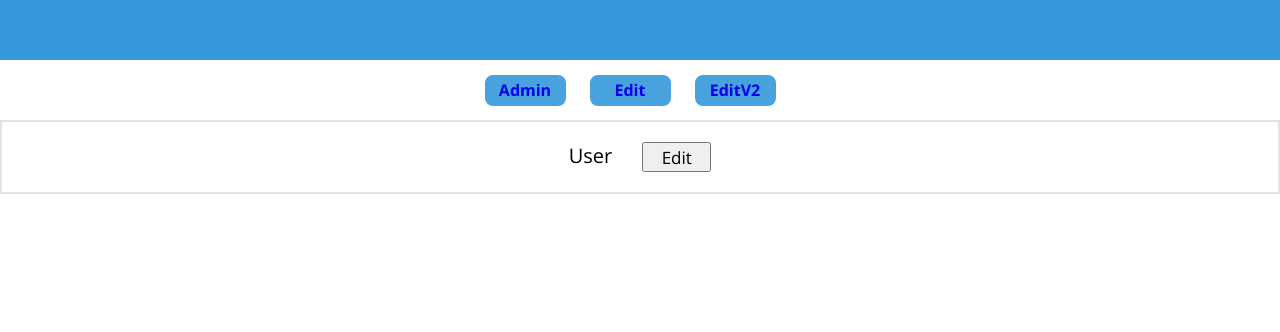
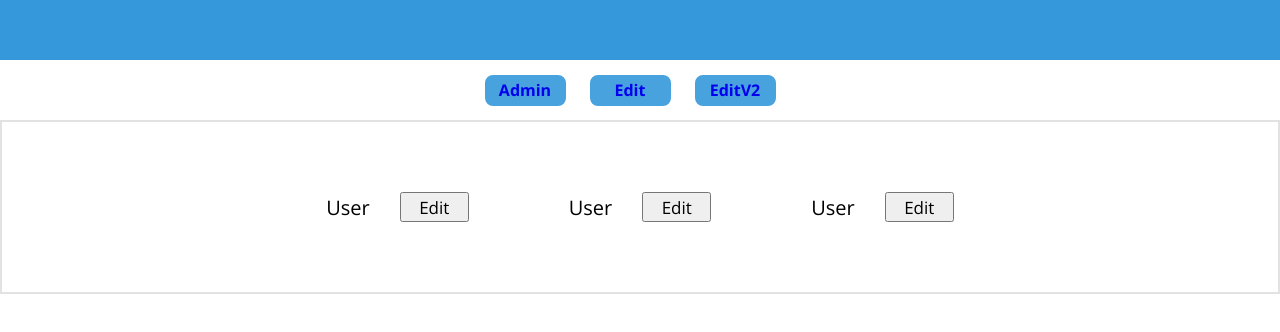
Before and after one commit to Turan141/login-form, a React (Create React App) app: page /editv2 in a window 1280 px wide. Shown: the part 140-472 px from the top of the page. Built offline with nearby package versions, Linux system fonts and the light colour scheme.

Commit message:
editV2 added

```diff
--- a/src/App.scss
+++ b/src/App.scss
@@ -327,7 +327,6 @@ border-radius: 7px;
   margin: 50px;
   list-style: none;
   flex-wrap: wrap;
-
 }
 .userLi{;
   flex-wrap: wrap;
@@ -345,7 +344,6 @@ border-radius: 7px;
   }
   button{
     transition: 0.5s ease;
-    border: none;
     padding: 10px;
     width: 40%;
     cursor: pointer;
--- a/src/EditV2.jsx
+++ b/src/EditV2.jsx
@@ -1,56 +1,47 @@
 import React, { useState, useRef } from 'react'
 
 
-const Content = ({ changeFn, textContent }) => {
+const Section = ({ setInput, userList }) => {
   return(
     <>
-      <div>{textContent}</div>
-      <button onClick={changeFn}>Edit</button>
+      <Content setInput={setInput}/>
+      <Content setInput={setInput}/>
+      <Content setInput={setInput}/>
     </>
   )
 }
+const Content = ({ setInput, userList }) => {
+  const [ textContent, setContent ] = useState('User')
 
-const Form = ({ changeFn, setContent }) => {
-
-  let inputRef = useRef()
-
-  const applyChangefn = () => {
-    setContent(inputRef.current.value)
-    changeFn()
+  function setActive(){
+    setContent(prompt())
+    // setInput()
   }
-
   return(
-    <>
-      <input ref={inputRef}/>
-      <button onClick={applyChangefn}>Save</button>
-    </>
+    <div className='userDiv'>
+      <div>{textContent}</div>
+      <button onClick={setActive}>Edit</button>
+    </div>
   )
 }
-
 function EditV2(){
 
   const [ isEditing, setEditing ] = useState(false)
-  const [ textContent, setContent ] = useState('User')
-
   const setInput = () => {
     setEditing(!isEditing)
   }
-
   return(
     <>
       <div className="typeFieldMain">
         {isEditing ?
-          <Form changeFn={setInput}
-            textContent={textContent}
-            setContent={setContent}/>
+          <Form setInput={setInput}/>
           :
-          <Content textContent={textContent}
-            changeFn={setInput}/>
+          <Section
+            isEditing={isEditing}
+            setInput={setInput}/>
         }
       </div>
     </>
   )
 }
-
-
 export { EditV2 }
```
